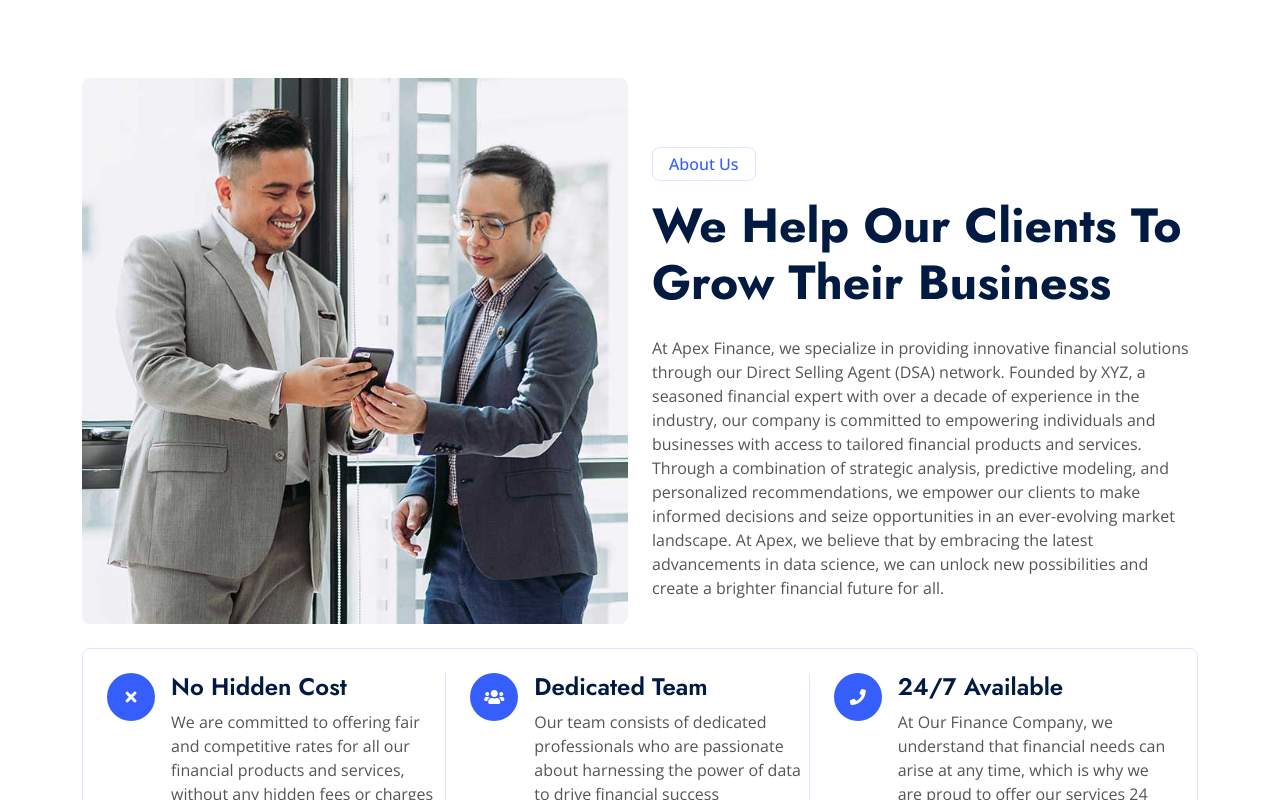
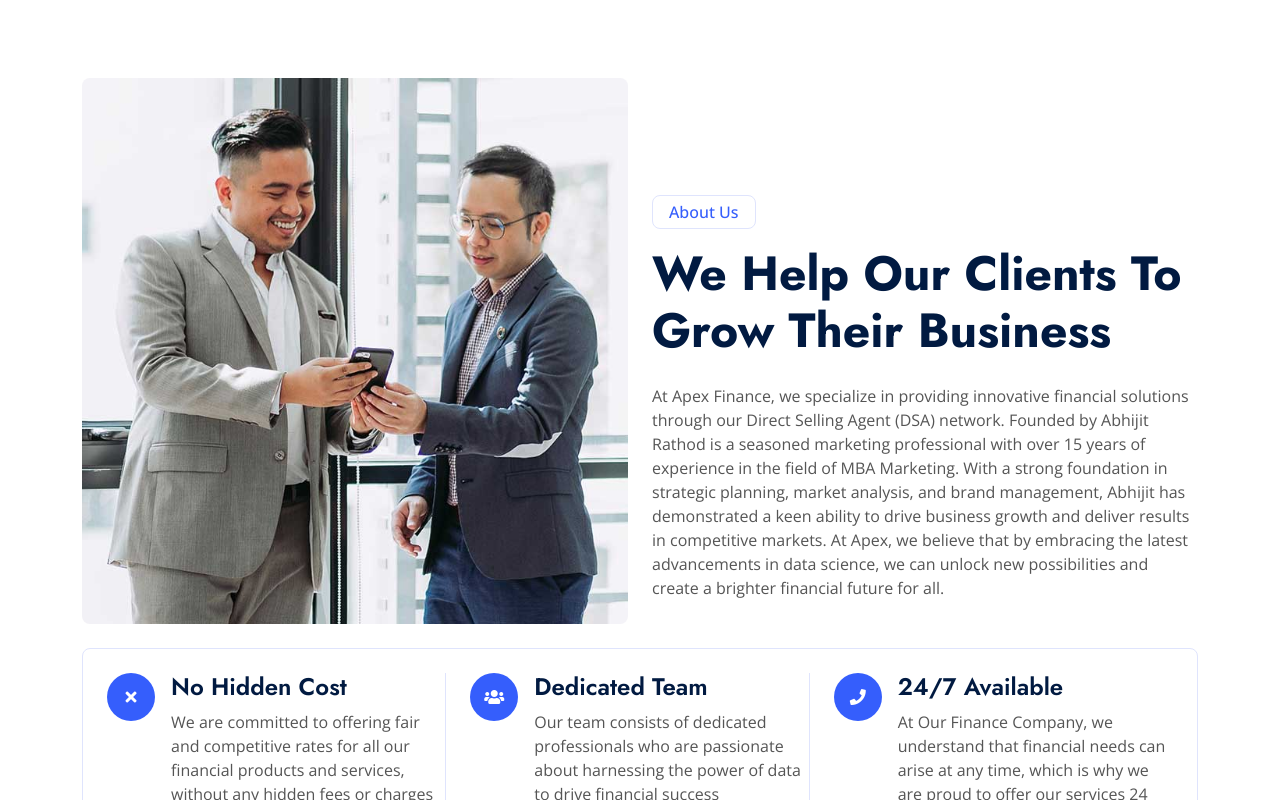
Before and after one commit to abhishekmhs/ApexFinodeal, a plain HTML site: page about.html in a window 1280 px wide. Shown: the part 431-1231 px from the top of the page. Drawn offline with nearby package versions, Linux system fonts and the light colour scheme.

Commit message:
Apex Finodeal

```diff
--- a/about.html
+++ b/about.html
@@ -115,11 +115,10 @@
                     <p class="d-inline-block border rounded text-primary fw-semi-bold py-1 px-3">About Us</p>
                     <h1 class="display-5 mb-4">We Help Our Clients To Grow Their Business</h1>
                     <p class="mb-4">At Apex Finance, we specialize in providing innovative financial solutions through
-                        our Direct Selling Agent (DSA) network. Founded by XYZ, a seasoned financial expert with over a
-                        decade of experience in the industry, our company is committed to empowering individuals and
-                        businesses with access to tailored financial products and services. Through a combination of
-                        strategic analysis, predictive modeling, and personalized recommendations, we empower our
-                        clients to make informed decisions and seize opportunities in an ever-evolving market landscape.
+                        our Direct Selling Agent (DSA) network. Founded by Abhijit Rathod is a seasoned marketing
+                        professional with over 15 years of experience in the field of MBA Marketing. With a strong
+                        foundation in strategic planning, market analysis, and brand management, Abhijit has
+                        demonstrated a keen ability to drive business growth and deliver results in competitive markets.
                         At Apex, we believe that by embracing the latest advancements in data science, we can
                         unlock new possibilities and create a brighter financial future for all.</p>
                 </div>
```
Also changed, not shown: index.html (+7 -7 lines).
